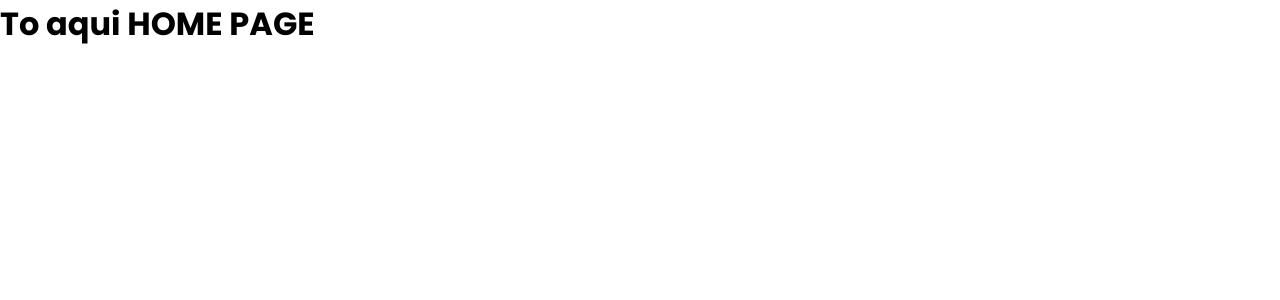
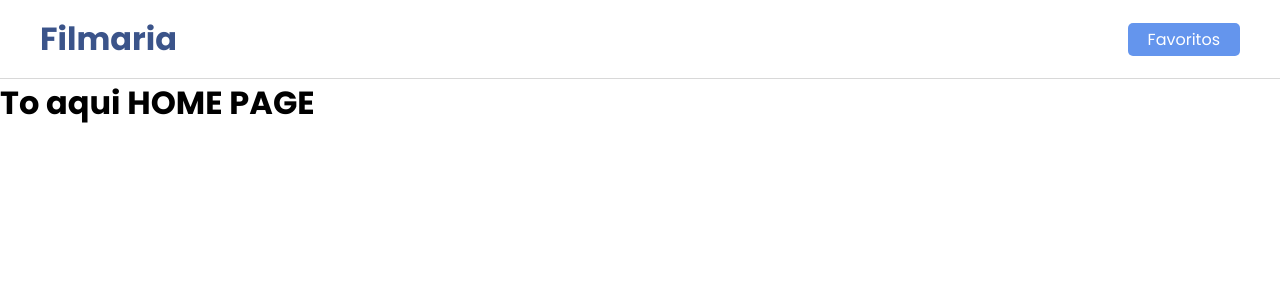
Before and after one commit to juniorknx/filmaria, a React (Create React App) app: page / in a window 1280 px wide. Shown: the top 300 px of the page. Built offline with nearby package versions, Linux system fonts and the light colour scheme.

Commit message:
Add routes

```diff
--- a/src/routes.js
+++ b/src/routes.js
@@ -1,15 +1,17 @@
 import {BrowserRouter, Route, Switch} from 'react-router-dom';
 import { Contact } from './pages/Contato';
+import { Header } from './components/Header';
 
 import {Home} from './pages/Home'
 
 const Routes = () => {
     return (
         <BrowserRouter>
-            <Switch>
-                <Route exact path="/" component={Home} />
-                <Route path="/contato" component={Contact} />
-            </Switch>
+            <Header />
+                <Switch>
+                    <Route exact path="/" component={Home} />
+                    <Route path="/contato" component={Contact} />
+                </Switch>
         </BrowserRouter>
     )
 }
```
